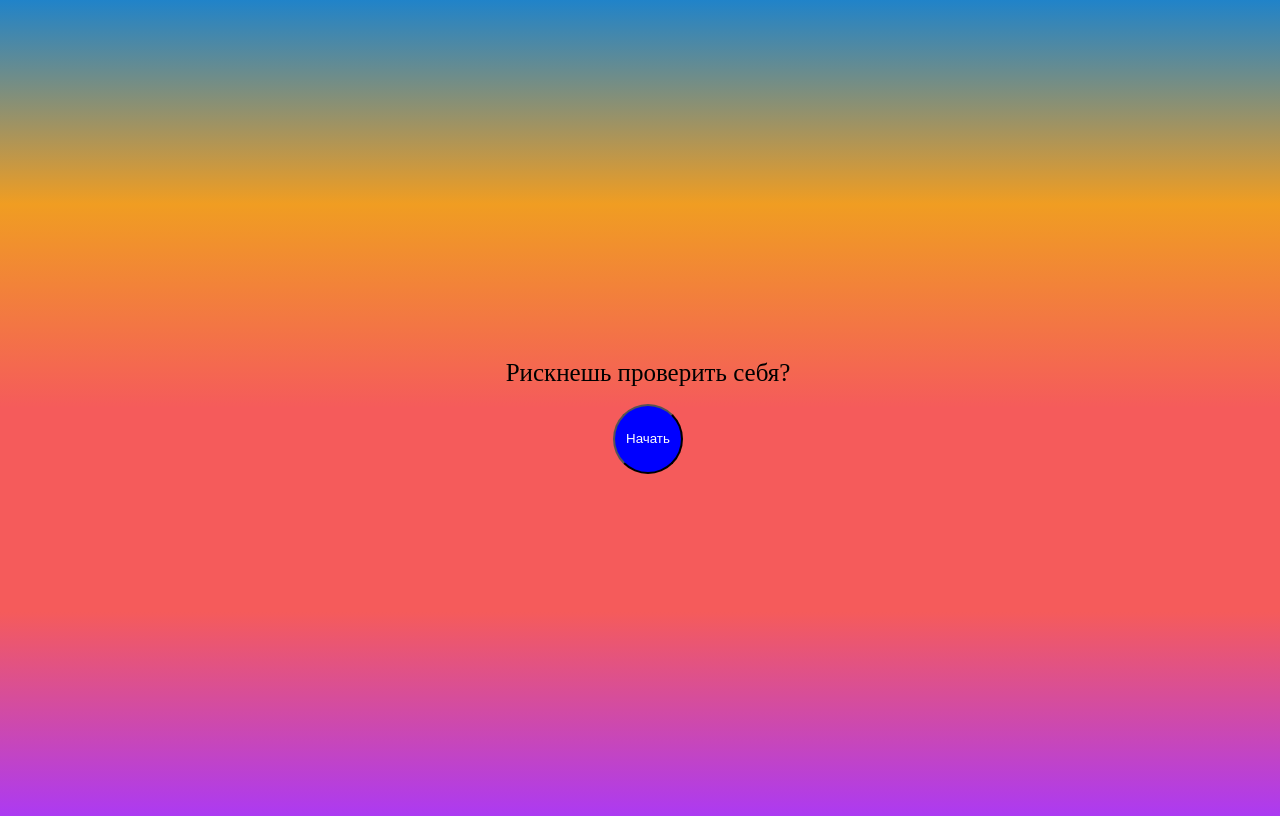
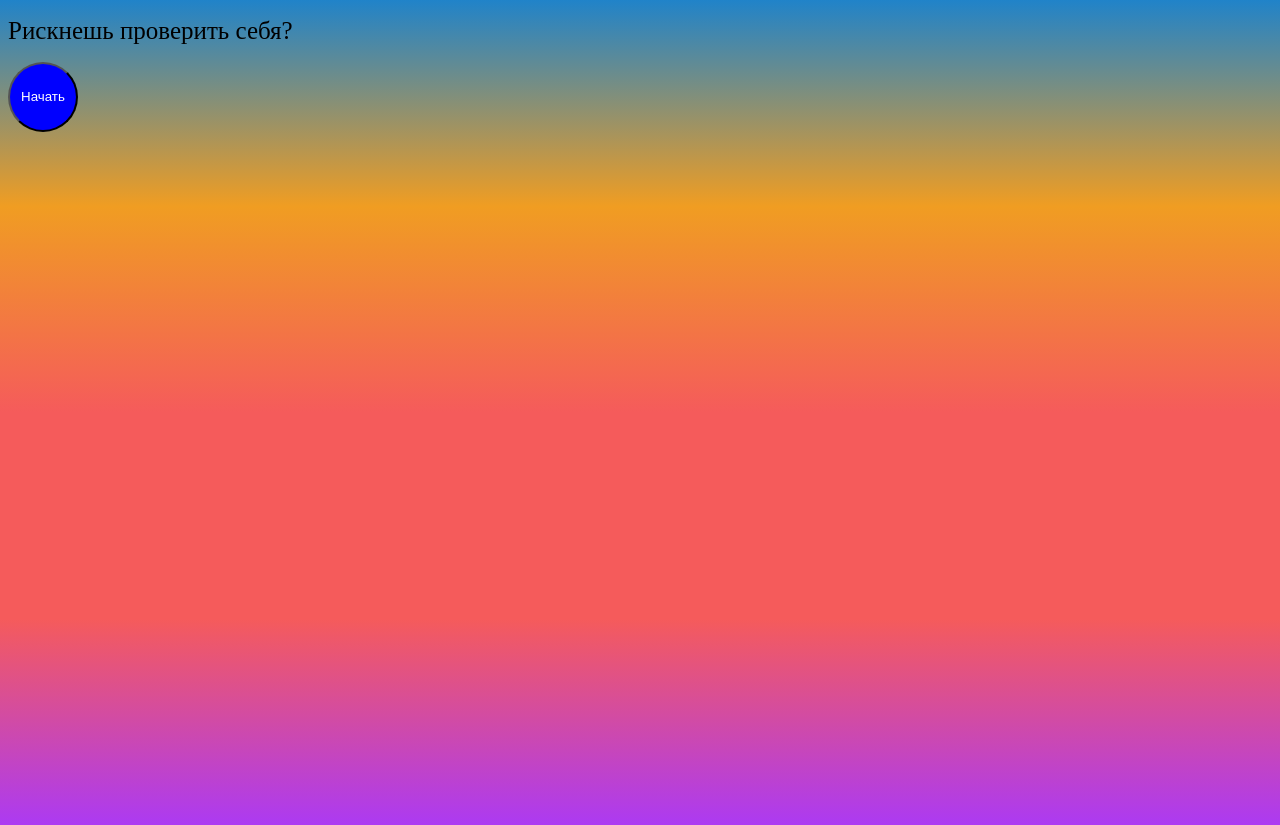
Before and after one commit to Politra23/Matematik, a plain HTML site: page index.html in a window 1280 px wide. Drawn offline with Linux system fonts and the light colour scheme; a web font is replaced by a local one.

Commit message:
Update index.css

```diff
--- a/index.css
+++ b/index.css
@@ -61,7 +61,6 @@
 #start{
     width:100%;
     height:100vh;
-    display:flex; justify-content: center; align-items: center ;
     flex-direction: column;
 }
 
```
